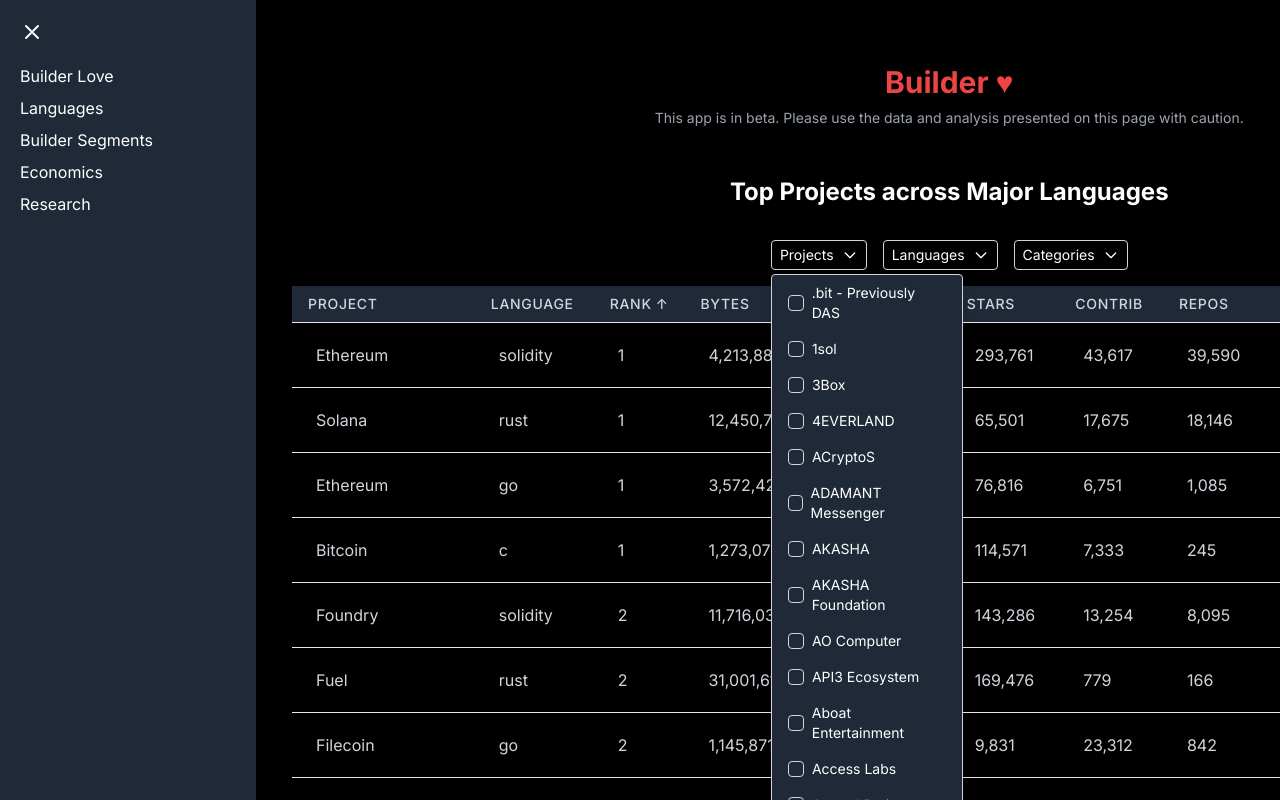
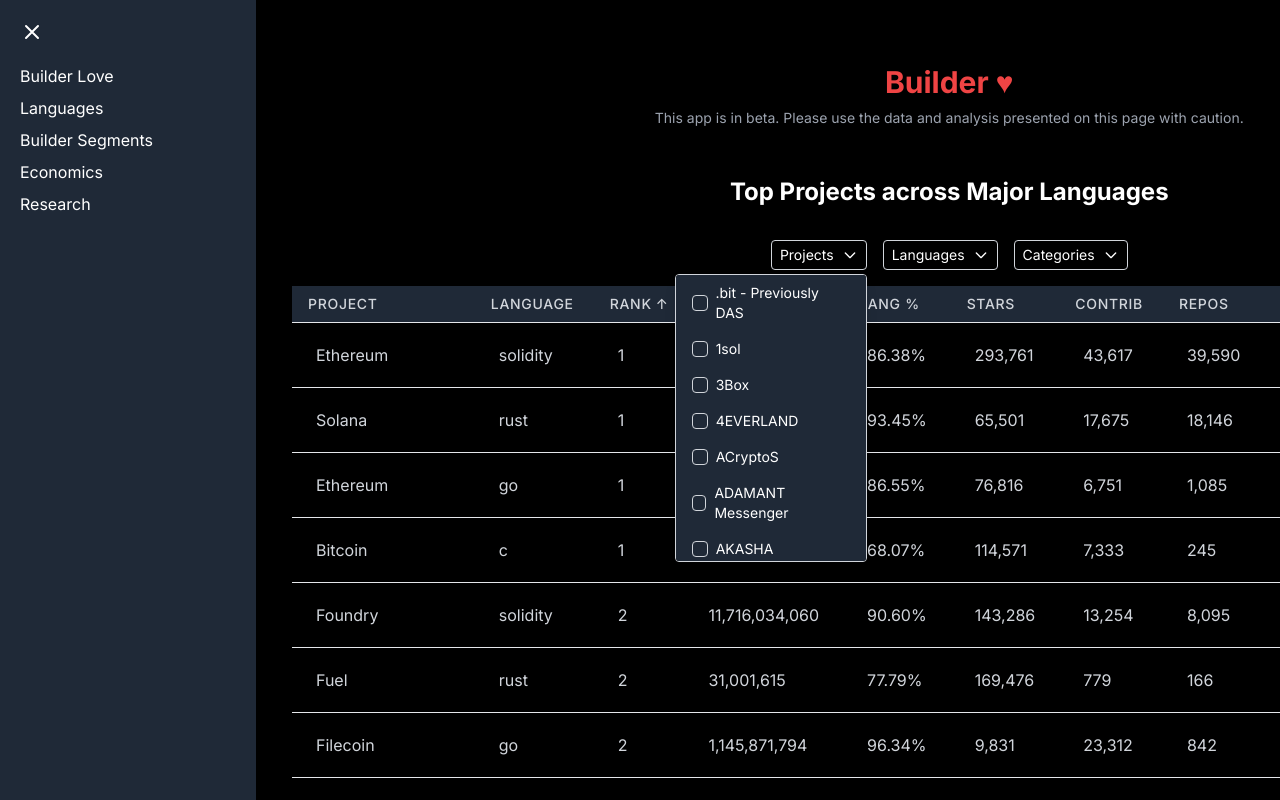
Before and after one commit to builder-love/react, a Next.js app: page /developers in a window 1280 px wide. Both pictures are taken after a click on the button "Projects". Shown: the top 800 px of the page. Built offline with nearby package versions, Linux system fonts and the light colour scheme.

Commit message:
developers/page project filter
added overflow to dropdown div

```diff
--- a/app/developers/page.tsx
+++ b/app/developers/page.tsx
@@ -446,7 +446,7 @@ const DevelopersPage: React.FC = () => {
             </button>
             {isProjectDropdownOpen && (
               <div
-                className="absolute z-30 mt-1 left-0 w-48 bg-gray-800 border border-gray-300 rounded shadow-lg"
+              className="absolute z-30 mt-1 right-0 w-48 bg-gray-800 border border-gray-300 rounded shadow-lg overflow-y-auto max-h-72" // Add overflow-y-auto and max-h-60
                 onClick={(e) => e.stopPropagation()}
               >
                 {uniqueProjects.map((project) => (
```
